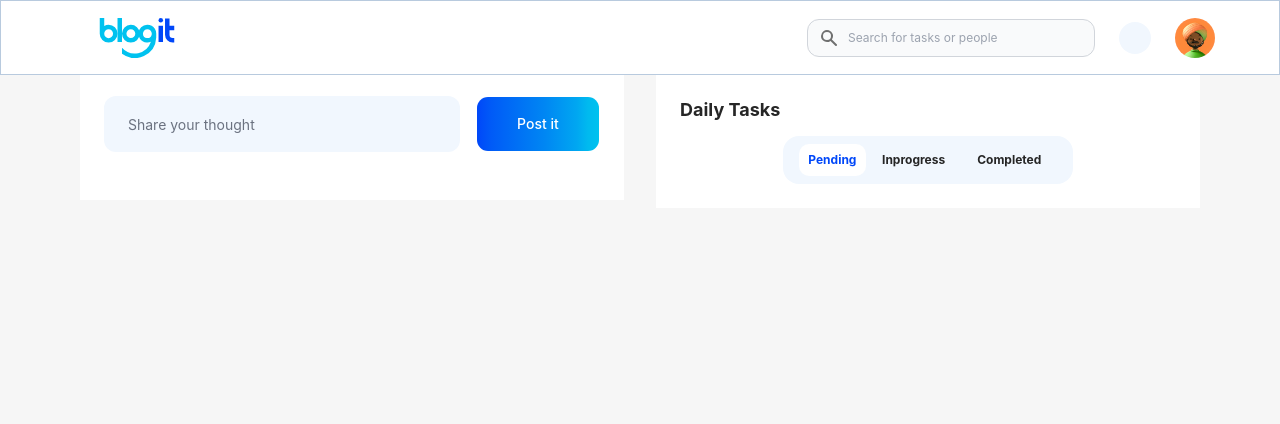
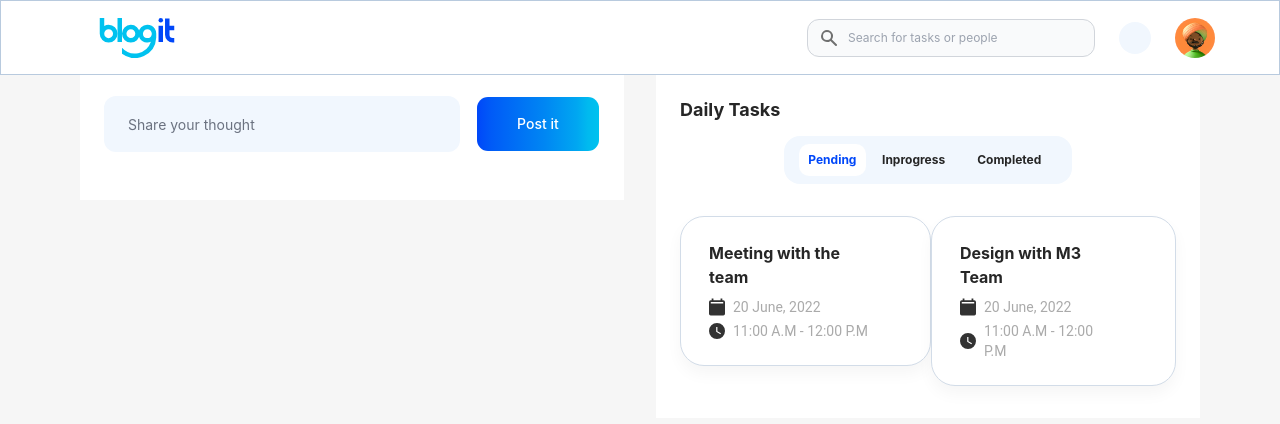
Before and after one commit to jydoskey/Blog, a Vue app: page /todocomment in a window 1280 px wide. Shown: the top 424 px of the page. Built offline with nearby package versions, Linux system fonts and the light colour scheme; the HTML template or start-up script is replaced by a standard one.

Commit message:
team todo component added

```diff
--- a/src/components/Mainpages/todocomment.vue
+++ b/src/components/Mainpages/todocomment.vue
@@ -22,6 +22,20 @@
           <p @click="progressColor()" :style="progress">Inprogress</p>
           <p @click="completeColor()" :style="completed">Completed</p>
         </div>
+        <div class="task">
+          <team
+            teamHeader="Meeting with the team"
+            teamDate="20 June, 2022"
+            teamTime="11:00 A.M - 12:00 P.M"
+          >
+          </team>
+          <team
+            teamHeader="Design with M3 Team"
+            teamDate="20 June, 2022"
+            teamTime="11:00 A.M - 12:00 P.M"
+          >
+          </team>
+        </div>
       </div>
     </div>
   </div>
@@ -29,6 +43,7 @@
 
 <script>
 import Header from "@/components/layout/Header.vue";
+import Team from "@/components/team.vue";
 export default {
   name: "todocomment",
   data() {
@@ -40,8 +55,7 @@ export default {
       completed: "color:#262626",
     };
   },
-  components: { Header },
-  mounted() {},
+  components: { Team, Header },
   methods: {
     pendingColor() {
       this.pending =
@@ -85,7 +99,7 @@ export default {
 }
 
 .content {
-  @apply text-[#262626] bg-white py-6 w-full h-auto md:mx-4 px-6;
+  @apply text-[#262626] bg-white py-6 w-full h-auto md:mx-4 px-6 mb-3;
 }
 
 .content h3 {
@@ -93,11 +107,15 @@ export default {
 }
 
 .status {
-  @apply bg-[#F1F7FE] flex justify-center rounded-2xl w-7/12 mr-auto ml-auto items-center;
+  @apply bg-[#F1F7FE] flex justify-center rounded-2xl w-[18rem] mb-8 mr-auto ml-auto items-center;
 }
 
 .status p {
   @apply font-bold text-xs cursor-pointer px-4 py-4;
+}
+
+.task {
+  @apply md:flex justify-between;
 }
 
 form {
```
